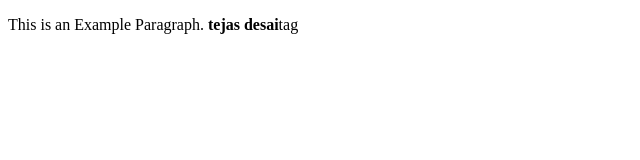
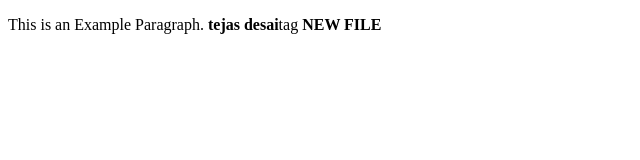
Before and after one commit to TejasDesai7107/MyRepository, a plain HTML site: page index.html in a window 1280 px wide. Shown: the whole page, without its empty margins (0-640 px from the left). Drawn offline with Linux system fonts and the light colour scheme.

Commit message:
Update index.html

```diff
--- a/index.html
+++ b/index.html
@@ -4,6 +4,8 @@
         <title>Installation of GIT</title>
         </head>
         <body>
-            <p>This is an Example Paragraph. <strong>tejas desai</strong>tag <will>
+            <p>This is an Example Paragraph. <strong>tejas desai</strong>tag
+                <strong>NEW FILE</strong>
+            </P>
             </body>
             </html>
```
